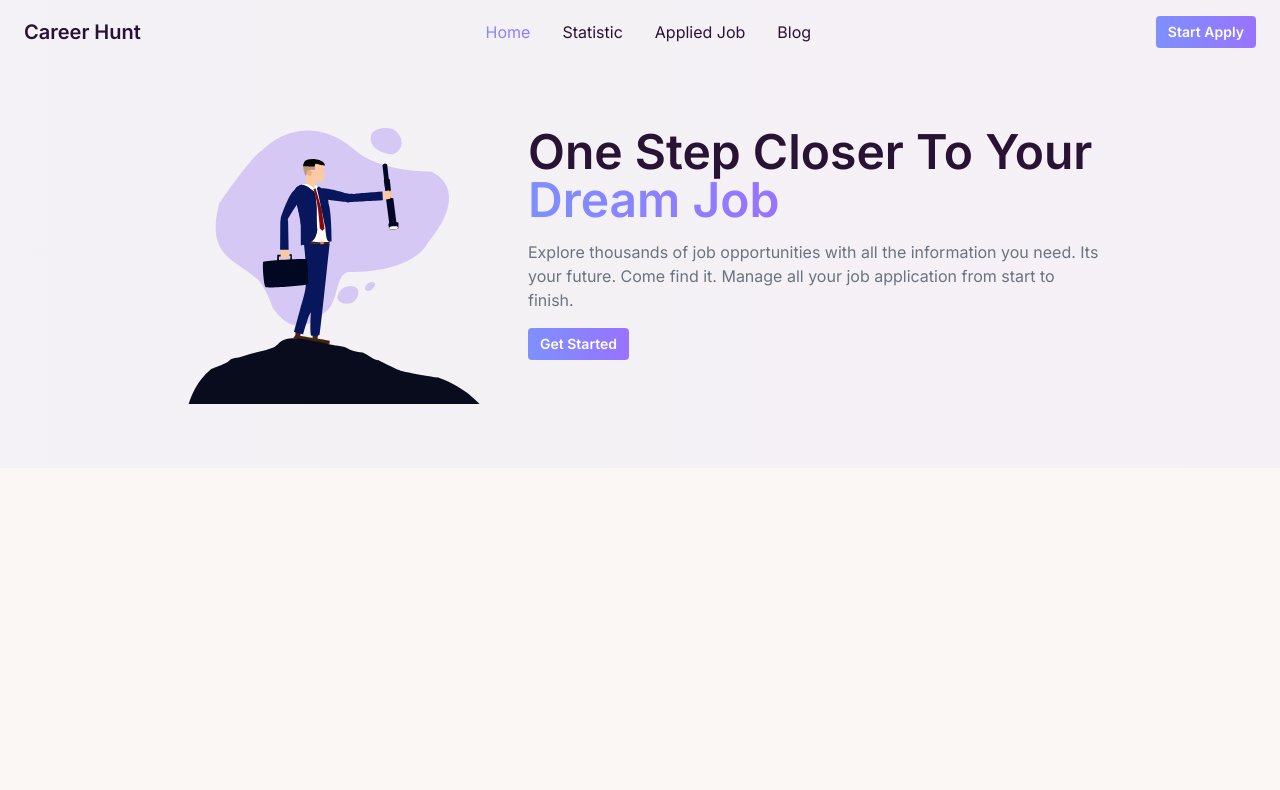
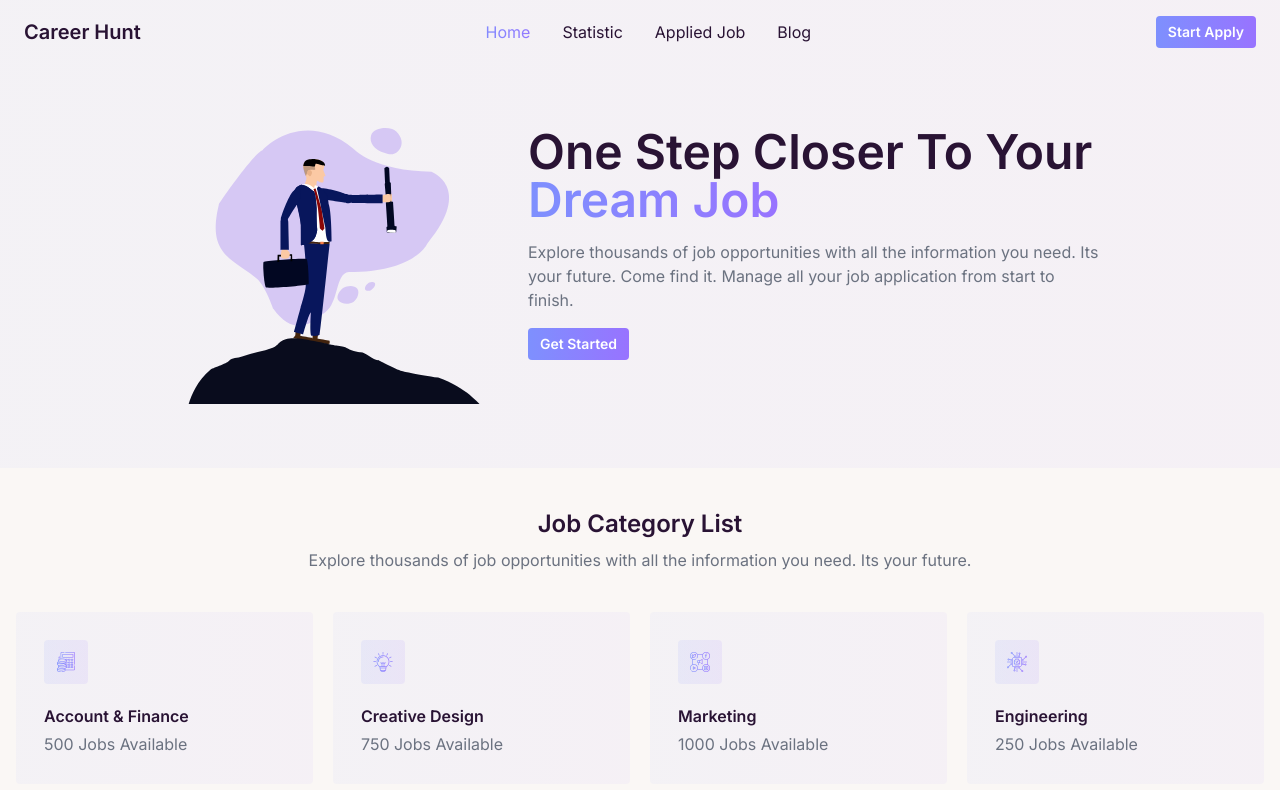
Before and after one commit to khalidccnu/career-hunt, a React (Vite) app: page / in a window 1280 px wide. Shown: the top 790 px of the page. Built offline with nearby package versions, Linux system fonts and the light colour scheme.

Commit message:
categories in home added

```diff
--- a/package.json
+++ b/package.json
@@ -9,6 +9,7 @@
     "preview": "vite preview"
   },
   "dependencies": {
+    "axios": "^1.3.5",
     "daisyui": "^2.51.5",
     "lottie-react": "^2.4.0",
     "react": "^18.2.0",
--- a/src/App.jsx
+++ b/src/App.jsx
@@ -1,4 +1,5 @@
 import { createBrowserRouter, RouterProvider } from "react-router-dom";
+import { rootLoader } from "./utility/index.js";
 import Root from "./route/Root.jsx";
 import Home from "./route/Home.jsx";
 
@@ -7,6 +8,7 @@ function App() {
     {
       path: "/",
       element: <Root />,
+      loader: rootLoader,
       children: [
         {
           path: "/",
--- /dev/null
+++ b/src/component/Categories.jsx
@@ -0,0 +1,30 @@
+import React, { useContext } from "react";
+import { LoaderContext } from "../route/Root.jsx";
+import Category from "./Category.jsx";
+
+const Categories = () => {
+  const [categories] = useContext(LoaderContext);
+
+  return (
+    <section className="py-10">
+      <div className="container">
+        <div>
+          <div className="text-center space-y-2 mb-10">
+            <h3 className="font-semibold text-2xl">Job Category List</h3>
+            <p className="text-gray-500">
+              Explore thousands of job opportunities with all the information
+              you need. Its your future.
+            </p>
+          </div>
+          <div className="grid grid-cols-1 sm:grid-cols-2 lg:grid-cols-4 gap-5">
+            {categories.map((category) => (
+              <Category key={category.id} category={category} />
+            ))}
+          </div>
+        </div>
+      </div>
+    </section>
+  );
+};
+
+export default Categories;
--- /dev/null
+++ b/src/component/Category.jsx
@@ -0,0 +1,17 @@
+import React from "react";
+
+const Category = ({ category }) => {
+  return (
+    <div className="bg-[linear-gradient(90deg,_rgba(126,_144,_254,_0.05)_0%,_rgba(152,_115,_255,_0.05)_100%)] p-7 rounded">
+      <div className="bg-[linear-gradient(90deg,_rgba(126,_144,_254,_0.10)_0%,_rgba(152,_115,_255,_0.10)_100%)] w-fit p-3 rounded">
+        <img src={category.logo} alt="" className="w-5" />
+      </div>
+      <h5 className="mt-5 mb-1 font-semibold">{category.name}</h5>
+      <span className="text-gray-500">
+        {category.jobs_available} Jobs Available
+      </span>
+    </div>
+  );
+};
+
+export default Category;
--- a/src/route/Home.jsx
+++ b/src/route/Home.jsx
@@ -1,8 +1,14 @@
 import React from "react";
 import Banner from "../component/Banner.jsx";
+import Categories from "../component/Categories.jsx";
 
 const Home = () => {
-  return <Banner />;
+  return (
+    <>
+      <Banner />
+      <Categories />
+    </>
+  );
 };
 
 export default Home;
--- a/src/route/Root.jsx
+++ b/src/route/Root.jsx
@@ -1,12 +1,18 @@
-import React from "react";
-import { Outlet } from "react-router-dom";
+import React, { createContext } from "react";
+import { Outlet, useLoaderData } from "react-router-dom";
 import Nav from "../component/Nav.jsx";
 
+export const LoaderContext = createContext([]);
+
 const Root = () => {
+  const [categories, jobs] = useLoaderData();
+
   return (
     <>
       <Nav navLink={true} />
-      <Outlet />
+      <LoaderContext.Provider value={[categories, jobs]}>
+        <Outlet />
+      </LoaderContext.Provider>
     </>
   );
 };
--- /dev/null
+++ b/src/utility/index.js
@@ -0,0 +1,10 @@
+import axios from "axios";
+
+export const rootLoader = async () => {
+  const categories = await axios
+    .get(`/categories.json`)
+    .then((response) => response.data);
+  const jobs = await axios.get(`/jobs.json`).then((response) => response.data);
+
+  return [categories, jobs];
+};
```
Also changed, not shown: 1 other file (tests, documents, lock files or other folders).
